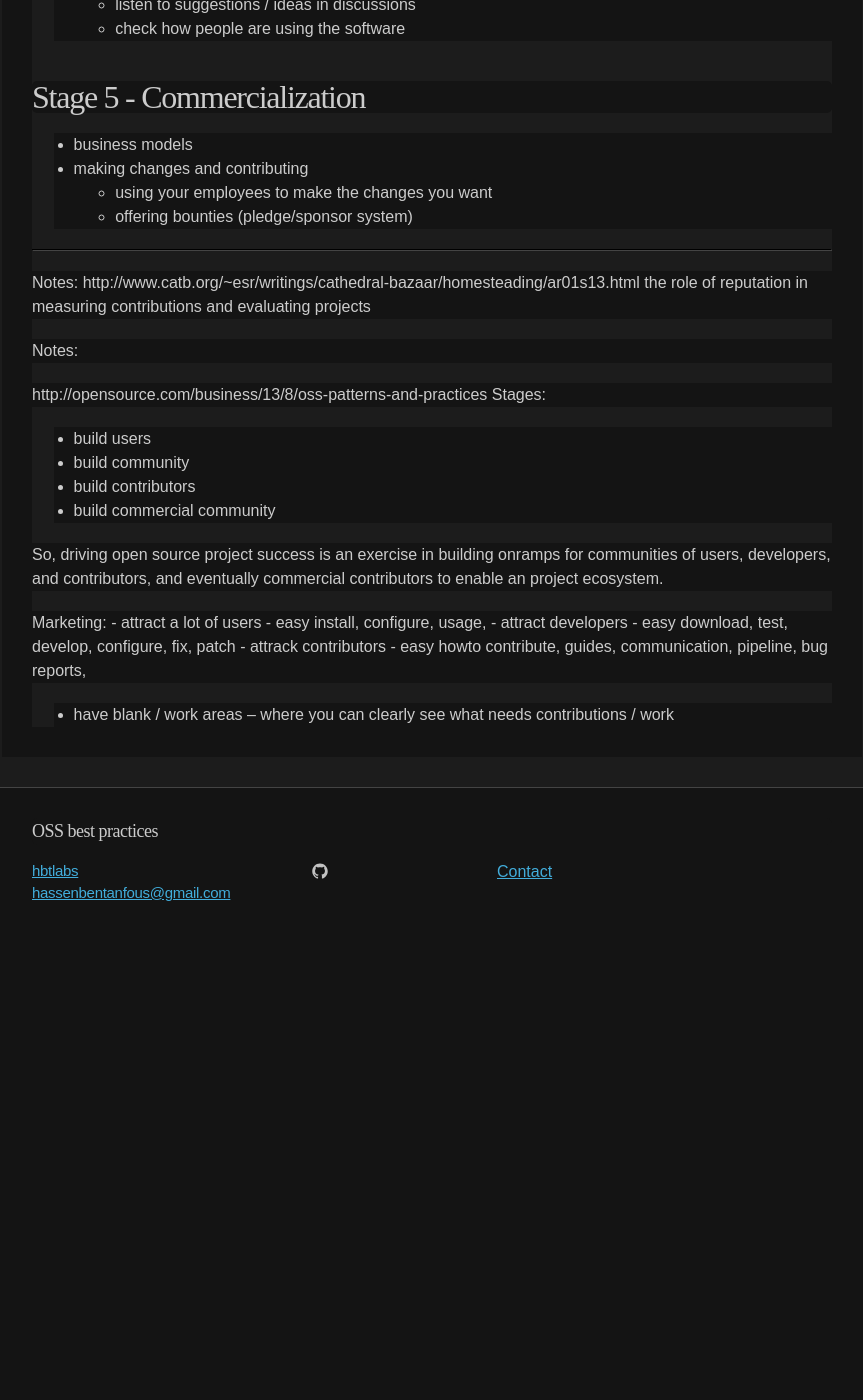
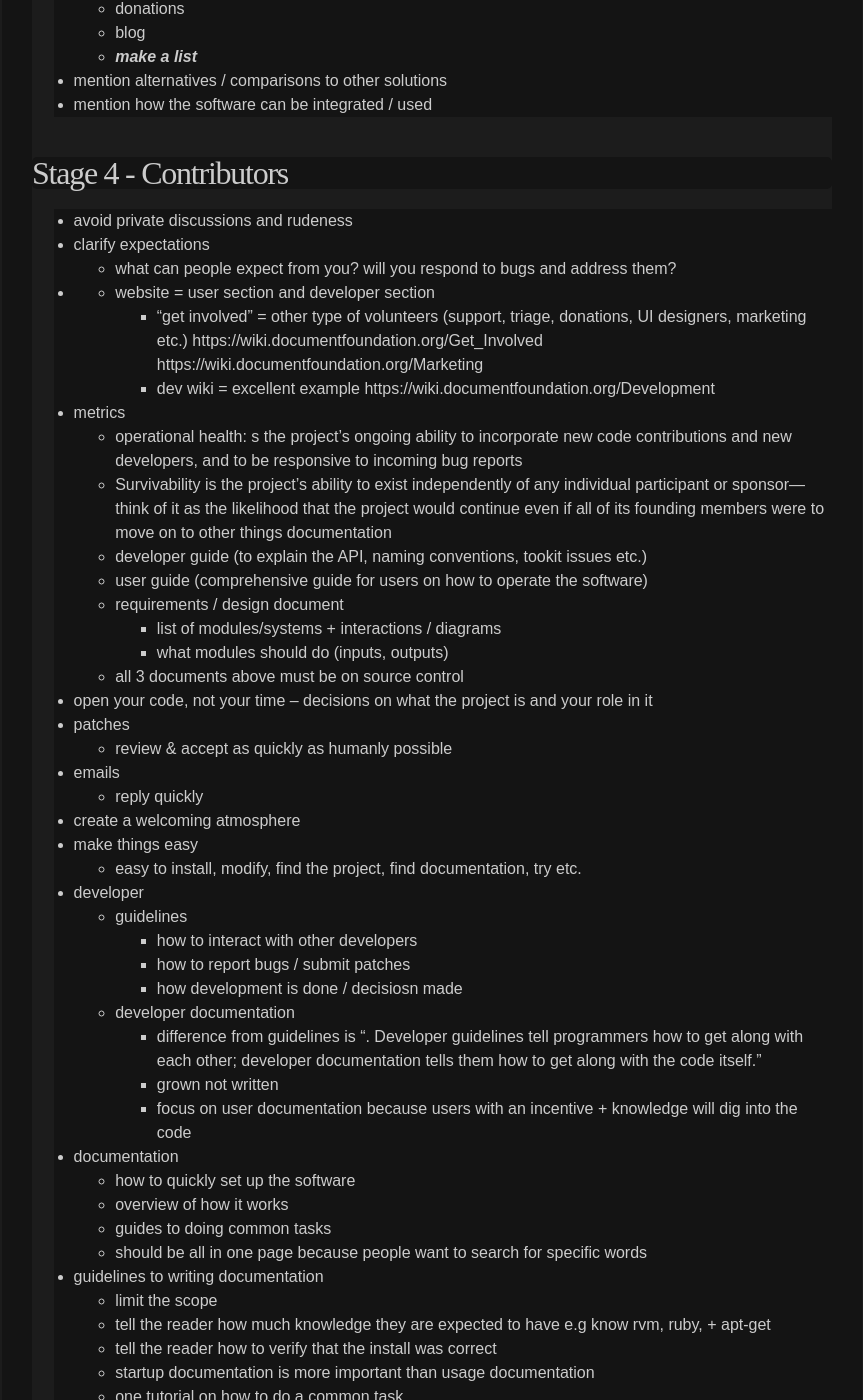
Before and after one commit to hbt/oss-checklist, a Jekyll site: the page built from _posts/2014-06-24-checklist.md, in a window 1280 px wide and 1400 px high, scrolled down 3285 px. Shown: the whole window, without its empty margins (208-1071 px from the left). Built offline with Jekyll 4.4.1, drawn with Linux system fonts in a browser that asks for light colours; before the commit the page ends 4235 px from its top, so only the background shows below that; some of the changed text lies outside the part shown.

Commit message:
adds producingoss notes

```diff
--- a/_posts/2014-06-24-checklist.md
+++ b/_posts/2014-06-24-checklist.md
@@ -7,6 +7,11 @@ title:  "Open Source Software checklist"
 
 
 ## Stage 0 - Before starting an OSS project
+
+- questions to ask before starting a project
+    - does your idea apply to yourself or can others use it?
+    - has somebody already had your idea or similar one?
+    - choose collaboration instead if any of this is true: "Will the new project be duplicating work done by another project? Will the new project be competing for developers with an existing project? Can the goals of the new project be accomplished by adding functionality to an existing project?"
 
 
 - ###Research
@@ -68,6 +73,9 @@ title:  "Open Source Software checklist"
     - write automated test to check result against spec
     - refactor
 - *open source from day one*
+- be open from day one
+    - open sourcing later means reviewing the code / history for personal data and such
+    - difficult because you will always favor decisions that make it incompatible for the future
 - *explain your role*  - open source the code does not necessarily mean opening your schedule. Clear things up.
   - how serious are you about the project?
   - can people contact you?
@@ -80,10 +88,16 @@ title:  "Open Source Software checklist"
   - install instructions
   - configuration
 
+- explain your branches
+
 - release early, release often
+- changelog
+what has been changed, fixed, or added to the program
+
 - *release scripts*
   - packaging binaries
     - binaries in download section
+      - provide checksums
    - uses appropriate package manager
   - deployment scripts
     - travis
@@ -91,6 +105,15 @@ title:  "Open Source Software checklist"
 - Don't be afraid to throw away code, if you don't feel good about it
 - Simple Design & minimum-effort path (simplest thing that works but not the dumbest thing)
 - Perfection (in design) is achieved not when there is nothing more to add, but rather when there is nothing more to take away
+- update roadmap
+- update progress (development status) -- progress of features if project is very new
+      - developement status should answer two questions:
+            - where does the project stand in relation to its stated goals?
+            - how fast is it making progress?
+            - how active is the project?
+                - is stuff going on? are there people getting things done?
+           e.g launchpad.net
+    should reflect reality -- don't hype, don't acquire a reputation for buggy software that failed to deliver
 
 ## Stage 3 - Marketing
 - spread the word
@@ -98,11 +121,85 @@ title:  "Open Source Software checklist"
   - Q&A sites
   - forums
   - users of related/alternative technologies
-
-
+- demos / screenshots/ videos / example output
+    - web-based = demo site
+    - GUIs = screenshots + maybe videos (with subtitles / narrator (less than 4m))
+    - console, try ttyrecord
+- extra stuff (not necessary for a start)
+    - news page
+    - project history page
+    - related links
+    - site-search
+    - donations
+    - blog
+    - ***make a list***
+- mention alternatives / comparisons to other solutions
+- mention how the software can be integrated / used
 
 ## Stage 4 - Contributors
 
+- avoid private discussions and rudeness
+- clarify expectations
+    - what can people expect from you? will you respond to bugs and address them?
+
+- - website = user section and developer section
+    - "get involved" = other type of volunteers (support, triage, donations, UI designers, marketing etc.) https://wiki.documentfoundation.org/Get_Involved https://wiki.documentfoundation.org/Marketing
+    - dev wiki = excellent example https://wiki.documentfoundation.org/Development
+
+- metrics
+    - operational health: s the project's ongoing ability to incorporate new code contributions and new developers, and to be responsive to incoming bug reports
+    - Survivability is the project's ability to exist independently of any individual participant or sponsor—think of it as the likelihood that the project would continue even if all of its founding members were to move on to other things
+documentation
+    - developer guide (to explain the API, naming conventions, tookit issues etc.)
+    - user guide (comprehensive guide for users on how to operate the software)
+    - requirements / design document
+        - list of modules/systems + interactions / diagrams
+        - what modules should do (inputs, outputs)
+    - all 3 documents above must be on source control
+
+- open your code, not your time -- decisions on what the project is and your role in it
+- patches
+    - review & accept as quickly as humanly possible
+- emails
+    - reply quickly
+- create a welcoming atmosphere
+
+- make things easy
+    - easy to install, modify, find the project, find documentation, try etc.
+- developer
+    - guidelines
+        - how to interact with other developers
+        - how to report bugs / submit patches
+        - how development is done / decisiosn made
+
+    - developer documentation
+        - difference from guidelines is ". Developer guidelines tell programmers how to get along with each other; developer documentation tells them how to get along with the code itself."
+        - grown not written
+        - focus on user documentation because users with an incentive + knowledge will dig into the code
+
+- documentation
+    - how to quickly set up the software
+    - overview of how it works
+    - guides to doing common tasks
+    - should be all in one page because people want to search for specific words
+
+- guidelines to writing documentation
+    - limit the scope
+    - tell the reader how much knowledge they are expected to have e.g know rvm, ruby, + apt-get
+    - tell the reader how to verify that the install was correct
+    - startup documentation is more important than usage documentation
+    - one tutorial on how to do a common task
+    - highlight areas where documnetation is incomplete
+
+- maintaining a FAQ
+    - good FAQs are grown not written. They are based on experience gathered and previous questions asked and patterns
+    - FAQs are also a good indication of major improvements waiting to be made in the application because that many people should not be asking the same question over and over if the answer was not obvious
+    - monitor stackoverflow tags related to your project
+
+
+- faq
+  - faqs are grown based on patterns of questions
+- issue tracker
 - delegate everything you can
 - Be open to the point of promiscuity
 - listen to users and build contributors
@@ -128,6 +225,20 @@ title:  "Open Source Software checklist"
   - check for patterns in bugs
   - listen to suggestions / ideas in discussions
   - check how people are using the software
+- facilitate evaluation of your project by providing metrics
+      - if project is mature
+        - recent activity, recent releases, issues, analytics
+        - is it maintained?
+        - how often it puts out new releases?
+        - how responsive it is likely to be to bug reports?
+        - history of past releases / change log
+        - future releases (roadmap)
+        - *** a panel that aggregates data on the status of the project to show developmenet stauts and progress ***
+           - timeline of recent releases
+           - recent activity in bug tracker
+           - mailing lists / forum activity / google groups
+
+
 
 ## Stage 5 - Commercialization
 
@@ -137,6 +248,8 @@ title:  "Open Source Software checklist"
     - offering bounties (pledge/sponsor system)
 
 
+## Later
+- successor / survivability
 
 -------------------------------------------------
 
--- a/doc/research/producingoss-notes.txt
+++ b/doc/research/producingoss-notes.txt
@@ -1,3 +1,5 @@
+Note: elements from this list have been to checklist
+
 Notes from producingoss.com
 
 
```
